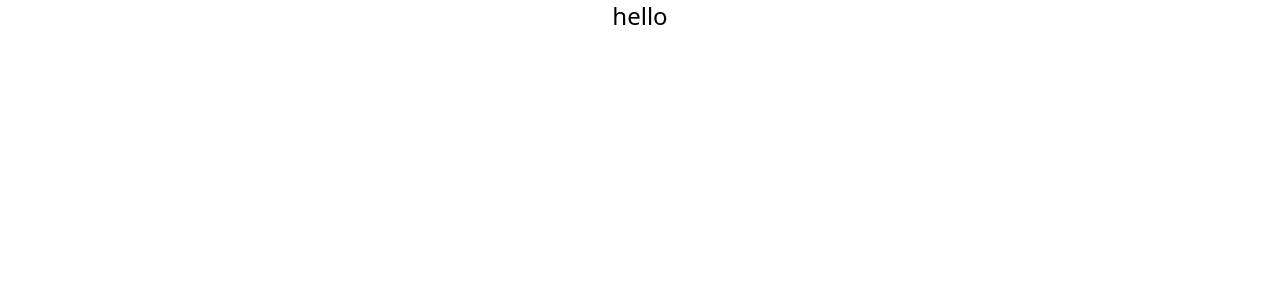
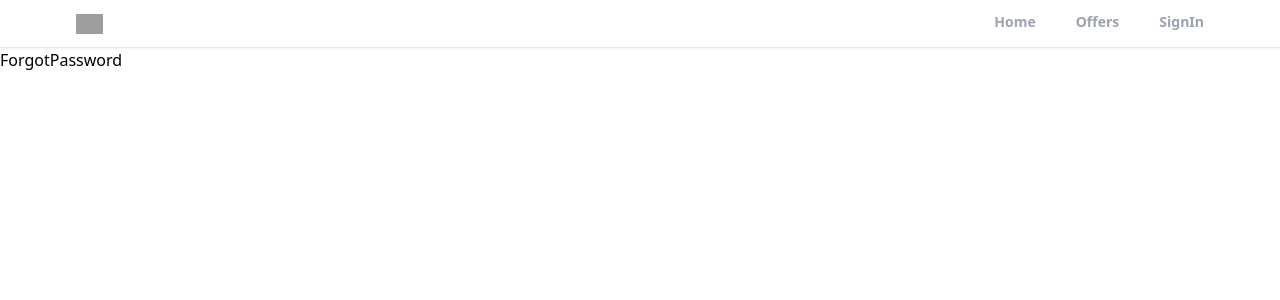
Before and after one commit to chinenzl/realtor-clone-react, a React (Create React App) app: page /forgot-password in a window 1280 px wide. Shown: the top 300 px of the page. Built offline with nearby package versions, Linux system fonts and the light colour scheme; grey boxes are pictures that could not be loaded.

Commit message:
create header and component

```diff
--- a/package.json
+++ b/package.json
@@ -3,11 +3,15 @@
   "version": "0.1.0",
   "private": true,
   "dependencies": {
+    "@headlessui/react": "^1.7.17",
+    "@heroicons/react": "^2.0.18",
     "@testing-library/jest-dom": "^5.17.0",
     "@testing-library/react": "^13.4.0",
     "@testing-library/user-event": "^13.5.0",
     "react": "^18.2.0",
     "react-dom": "^18.2.0",
+    "react-router": "^6.16.0",
+    "react-router-dom": "^6.16.0",
     "react-scripts": "5.0.1",
     "web-vitals": "^2.1.4"
   },
--- a/src/App.css
+++ /dev/null
@@ -1,38 +0,0 @@
-.App {
-  text-align: center;
-}
-
-.App-logo {
-  height: 40vmin;
-  pointer-events: none;
-}
-
-@media (prefers-reduced-motion: no-preference) {
-  .App-logo {
-    animation: App-logo-spin infinite 20s linear;
-  }
-}
-
-.App-header {
-  background-color: #282c34;
-  min-height: 100vh;
-  display: flex;
-  flex-direction: column;
-  align-items: center;
-  justify-content: center;
-  font-size: calc(10px + 2vmin);
-  color: white;
-}
-
-.App-link {
-  color: #61dafb;
-}
-
-@keyframes App-logo-spin {
-  from {
-    transform: rotate(0deg);
-  }
-  to {
-    transform: rotate(360deg);
-  }
-}
--- a/src/App.js
+++ b/src/App.js
@@ -1,10 +1,24 @@
-import './App.css';
-
+import { BrowserRouter as Router, Routes, Route } from 'react-router-dom';
+import Home from'./pages/Home';
+import Profile from'./pages/Profile';
+import SignIn from'./pages/SignIn';
+import SignUp from'./pages/SignUp';
+import Offers from'./pages/Offers';
+import ForgotPassword from'./pages/ForgotPassword';
+import Header from './components/Header';
 function App() {
   return (
-    <div className="App">
-      <h1 className='text-2xl'>hello</h1>
-    </div>
+   <Router>
+    <Header/>
+    <Routes>
+      <Route path="/" element={<Home/>}/>
+      <Route path="/profile" element={<Profile/>}/>
+      <Route path="/sign-in" element={<SignIn/>}/>
+      <Route path="/sign-up" element={<SignUp/>}/>
+      <Route path="/forgot-password" element={<ForgotPassword/>}/>
+      <Route path="/offers" element={<Offers/>}/>
+    </Routes>
+   </Router>
   );
 }
 
--- /dev/null
+++ b/src/components/Header.jsx
@@ -0,0 +1,27 @@
+import React from 'react'
+import { useLocation, useNavigate } from 'react-router-dom'
+export default function () {
+    const location = useLocation();
+    const navigate = useNavigate()
+    function pathMathRoute(route){
+        if(route === location.pathname){
+            return true
+        }
+    }
+  return (
+    <div className='bg-white border-b shadow-sm stick top-0 z-50'>
+        <header className='flex justify-between items-center px-3 max-w-6xl mx-auto'>
+            <div>
+                <img src='https://static.rdc.moveaws.com/images/logos/rdc-logo-default.svg' alt="logo" className="h-5 cursor-pointer" onClick={()=>navigate('/')}/>
+            </div>
+            <div>
+                <ul className='flex space-x-10'>
+                    <li className={`cursor-pointer py-3 text-sm font-semibold text-gray-400 border-b-[3px] border-b-transparent ${pathMathRoute("/")&& "text-black border-b-red-500"}`} onClick={()=>navigate('/')}>Home</li>
+                    <li className={`cursor-pointer py-3 text-sm font-semibold text-gray-400 border-b-[3px] border-b-transparent ${pathMathRoute("/offers")&& "text-black border-b-red-500"}`} onClick={()=>navigate('/offers')}>Offers</li>
+                    <li className={`cursor-pointer py-3 text-sm font-semibold text-gray-400 border-b-[3px] border-b-transparent ${pathMathRoute("/sign-in")&& "text-black border-b-red-500"}`} onClick={()=>navigate('/sign-in')}>SignIn</li>
+                </ul>
+            </div>
+        </header>
+    </div>
+  )
+}
--- /dev/null
+++ b/src/pages/ForgotPassword.jsx
@@ -0,0 +1,7 @@
+import React from 'react'
+
+export default function ForgotPassword() {
+  return (
+    <div>ForgotPassword</div>
+  )
+}
--- /dev/null
+++ b/src/pages/Home.jsx
@@ -0,0 +1,7 @@
+import React from 'react'
+
+export default function () {
+  return (
+    <div>world</div>
+  )
+}
--- /dev/null
+++ b/src/pages/Offers.jsx
@@ -0,0 +1,7 @@
+import React from 'react'
+
+export default function Offers() {
+  return (
+    <div>Offers</div>
+  )
+}
--- /dev/null
+++ b/src/pages/Profile.jsx
@@ -0,0 +1,7 @@
+import React from 'react'
+
+export default function profile() {
+  return (
+    <div>profile</div>
+  )
+}
--- /dev/null
+++ b/src/pages/SignIn.jsx
@@ -0,0 +1,7 @@
+import React from 'react'
+
+export default function SignIn() {
+  return (
+    <div>SignIn</div>
+  )
+}
--- /dev/null
+++ b/src/pages/SignUp.jsx
@@ -0,0 +1,7 @@
+import React from 'react'
+
+export default function SignUp() {
+  return (
+    <div>SignUp</div>
+  )
+}
--- a/tailwind.config.js
+++ b/tailwind.config.js
@@ -1,6 +1,6 @@
 /** @type {import('tailwindcss').Config} */
 module.exports = {
-  content: ["./src/**/*.{html,js}"],
+  content: ["./src/**/*.{html,js,jsx}"],
   theme: {
     extend: {},
   },
```
Also changed, not shown: 2 other files (tests, documents, lock files or other folders).
